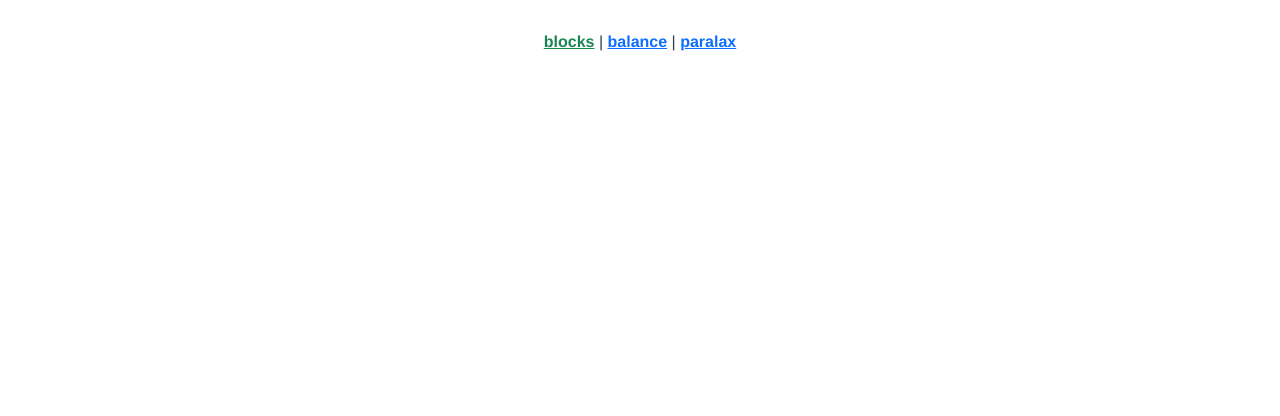
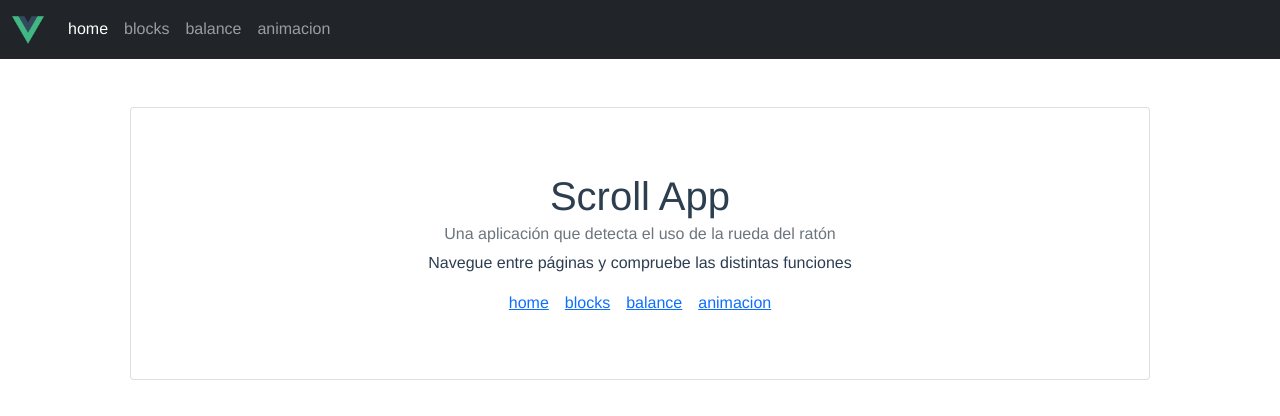
Before and after one commit to EdsonJSF/scroll-app, a Vue app: page /home in a window 1280 px wide. Before the commit this address led to /. Shown: the top 416 px of the page. Built offline with nearby package versions, Linux system fonts and the light colour scheme.

Commit message:
disenio y funcionalidad

```diff
--- a/src/App.vue
+++ b/src/App.vue
@@ -14,9 +14,10 @@ export default {
     HeaderComponent,
   },
   methods: {
-    ...mapActions(["mouseWheelAction"]),
+    ...mapActions(["mouseWheelAction", "addRoutes"]),
   },
   created() {
+    this.addRoutes();
     /* Add the event listeners for each event. */
     document.addEventListener("wheel", this.mouseWheelAction);
     document.addEventListener("mousewheel", this.mouseWheelAction);
--- a/src/components/HeaderComponent.vue
+++ b/src/components/HeaderComponent.vue
@@ -1,43 +1,54 @@
 <template>
-  <div id="HeaderComponent">
-    <span v-for="(route, index) in routes" :key="index" :to="route.path">
-      <span v-if="index"> | </span>
-      <router-link :to="route.path">
-        {{ route.name }}
-      </router-link>
-    </span>
-  </div>
+  <nav id="HeaderComponent" class="navbar navbar-expand-lg navbar-dark bg-dark">
+    <div class="container-fluid">
+      <router-link :to="routes[0]" class="navbar-brand"
+        ><img src="../assets/logo.png" alt="home icon"
+      /></router-link>
+      <button
+        class="navbar-toggler"
+        type="button"
+        data-bs-toggle="collapse"
+        data-bs-target="#navbarNavAltMarkup"
+        aria-controls="navbarNavAltMarkup"
+        aria-expanded="false"
+        aria-label="Toggle navigation"
+      >
+        <span class="navbar-toggler-icon"></span>
+      </button>
+      <div class="collapse navbar-collapse" id="navbarNavAltMarkup">
+        <div class="navbar-nav">
+          <router-link
+            v-for="(route, index) in routes"
+            :key="index"
+            :to="route.path"
+            class="nav-link"
+            >{{ route.name }}</router-link
+          >
+        </div>
+      </div>
+    </div>
+  </nav>
 </template>
 
 <script>
+import { mapState } from "vuex";
+
 export default {
   name: "HeaderComponent",
-  data() {
-    return {
-      routes: [],
-    };
-  },
-  created() {
-    /* Adds an array routes from router */
-    this.$router.options.routes.map((route, index) => {
-      if (index) {
-        this.routes.push({ name: route.name, path: route.path });
-      }
-    });
+  computed: {
+    ...mapState(["routes"]),
   },
 };
 </script>
 
 <style lang="scss" scoped>
 #HeaderComponent {
-  padding: 30px;
-
   a {
-    font-weight: bold;
-    color: var(--bs-primary);
-
+    img {
+      width: 2rem;
+    }
     &.router-link-exact-active {
-      color: var(--bs-success);
+      color: var(--bs-white);
     }
   }
 }
--- /dev/null
+++ b/src/components/HomeComponent.vue
@@ -0,0 +1,35 @@
+<template>
+  <div class="container">
+    <div class="card m-5 p-5">
+      <div class="card-body">
+        <h1 class="card-title">Scroll App</h1>
+        <h6 class="card-subtitle mb-2 text-muted">
+          Una aplicación que detecta el uso de la rueda del ratón
+        </h6>
+        <p class="card-text">
+          Navegue entre páginas y compruebe las distintas funciones
+        </p>
+        <router-link
+          v-for="(route, index) in routes"
+          :key="index"
+          :to="route.path"
+          class="card-link"
+          >{{ route.name }}</router-link
+        >
+      </div>
+    </div>
+  </div>
+</template>
+
+<script>
+import { mapState } from "vuex";
+
+export default {
+  name: "HomeComponent",
+  computed: {
+    ...mapState(["routes"]),
+  },
+};
+</script>
+
+<style lang="scss" scoped></style>
--- a/src/router/index.js
+++ b/src/router/index.js
@@ -4,7 +4,12 @@ import store from "../store";
 const routes = [
   { path: "/:pathMatch(.*)*", redirect: "/" },
   {
-    path: "/",
+    path: "/home",
+    name: "home",
+    component: () => import("../views/HomePage.vue"),
+  },
+  {
+    path: "/blocks",
     name: "blocks",
     component: () => import("../views/BlocksPage.vue"),
   },
@@ -14,8 +19,8 @@ const routes = [
     component: () => import("../views/BalancePage.vue"),
   },
   {
-    path: "/paralax",
-    name: "paralax",
+    path: "/animacion",
+    name: "animacion",
     component: () => import("../views/ParalaxPage.vue"),
   },
 ];
--- a/src/store/index.js
+++ b/src/store/index.js
@@ -3,10 +3,15 @@ import router from "../router";
 
 export default createStore({
   state: {
+    routes: [],
     mouseWheel: null,
     elements: 0,
   },
   mutations: {
+    pushRoute(state, data) {
+      state.routes.push({ name: data.name, path: data.path });
+    },
+
     updateMouseWheel(state, data) {
       state.mouseWheel = null;
       state.mouseWheel = data;
@@ -21,6 +26,15 @@ export default createStore({
     },
   },
   actions: {
+    /* Adds an array routes from router */
+    addRoutes({ commit }) {
+      router.options.routes.map((route, index) => {
+        if (index) {
+          commit("pushRoute", route);
+        }
+      });
+    },
+
     resetState({ commit }) {
       commit("resetAll");
     },
--- /dev/null
+++ b/src/views/HomePage.vue
@@ -0,0 +1,16 @@
+<template>
+  <HomeComponent />
+</template>
+
+<script>
+import HomeComponent from "@/components/HomeComponent.vue";
+
+export default {
+  name: "HomePage",
+  components: {
+    HomeComponent,
+  },
+};
+</script>
+
+<style lang="scss" scoped></style>
```
